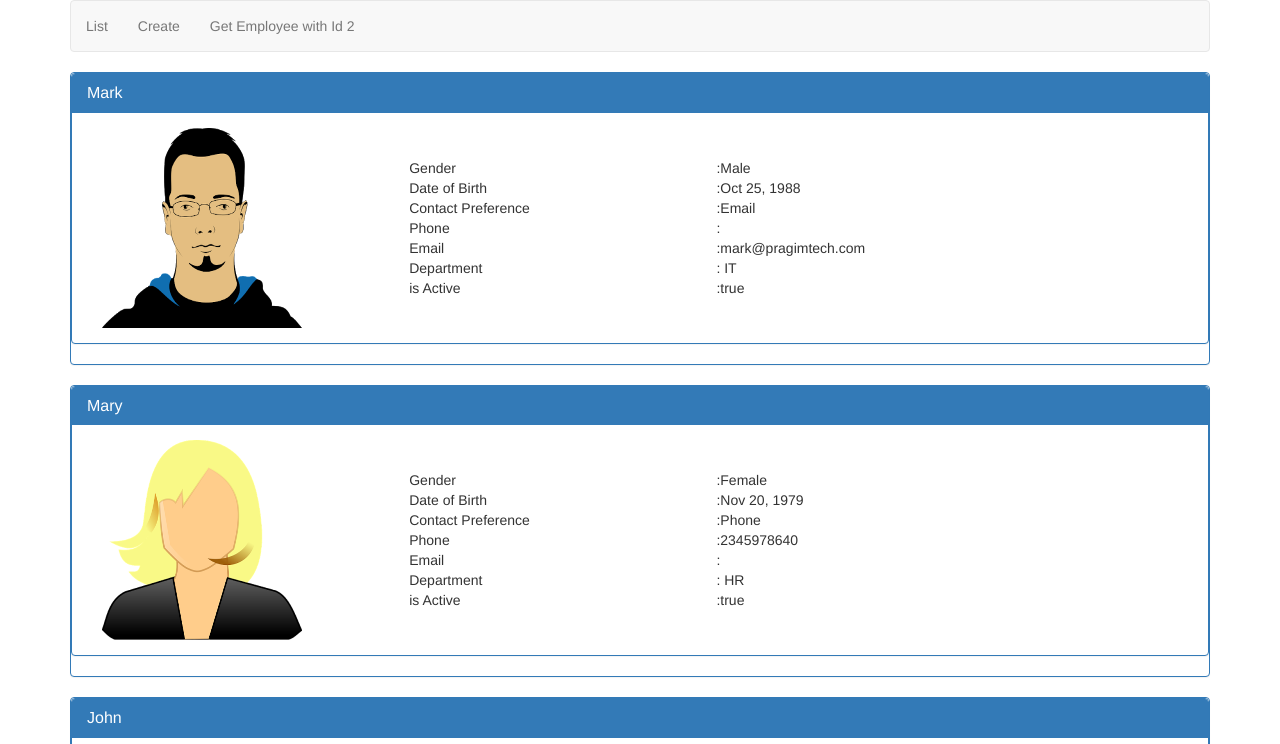
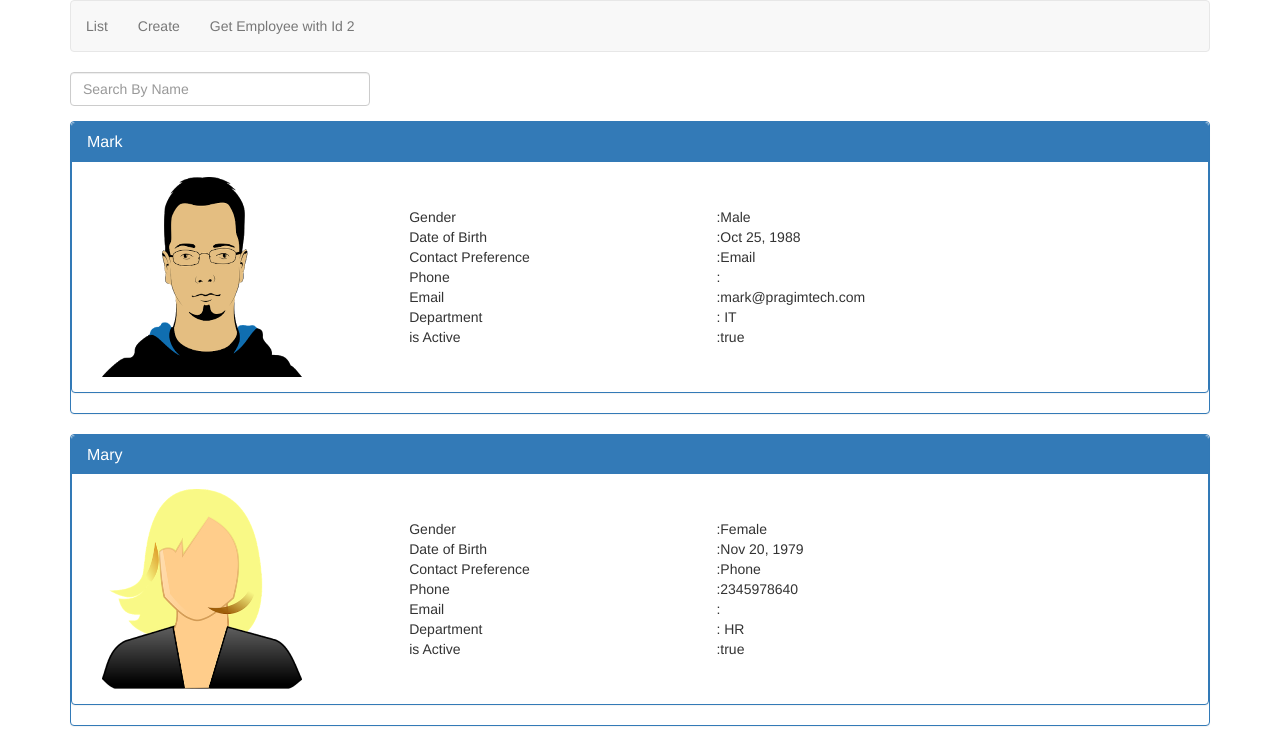
Before and after one commit to jagadeesh04/angularCrud, an Angular app: page /list in a window 1280 px wide. Shown: the top 744 px of the page. Built offline with nearby package versions, Linux system fonts and the light colour scheme.

Commit message:
created filter pipe to search the list

```diff
--- a/src/app/app.module.ts
+++ b/src/app/app.module.ts
@@ -11,6 +11,7 @@ import { EmployeeService } from './employees/employee.service';
 import { EmployeesdisplayEmployeeComponent } from './employeesdisplay-employee.component';
 import { CreateEmployeeCanDeactivateGuardService } from './employees/create-employee-can-deactivate-guard.service';
 import { EmployeeDetailsComponent } from './employees/employee-details.component';
+import { EmployeeFilterPipe } from './employees/employee-filer.pipe';
 
 const appRoutes: Routes = [
   { path: 'list', component: ListEmployeesComponent },
@@ -29,7 +30,8 @@ const appRoutes: Routes = [
     ListEmployeesComponent,
     CreateEmployeeComponent,
     EmployeesdisplayEmployeeComponent,
-    EmployeeDetailsComponent
+    EmployeeDetailsComponent,
+    EmployeeFilterPipe
   ],
   imports: [
     BrowserModule,
--- /dev/null
+++ b/src/app/employees/employee-filer.pipe.ts
@@ -0,0 +1,15 @@
+import { PipeTransform, Pipe } from '@angular/core';
+import { Employee } from '../models/employee.model'
+
+@Pipe({
+    name: 'employeeFilter'
+})
+export class EmployeeFilterPipe implements PipeTransform {
+    transform(employees: Employee[], searchTerm:string){
+        if(!employees || !searchTerm) {
+            return employees;
+        }
+
+        return employees.filter(e => e.name.toLowerCase().indexOf(searchTerm.toLowerCase()) !== -1);
+    }
+}
--- a/src/app/employees/list-employees.component.html
+++ b/src/app/employees/list-employees.component.html
@@ -1,5 +1,10 @@
 
-<div class="panel panel-primary" *ngFor="let employee of employees">
+
+<div class="form-group">
+  <input type="text" placeholder="Search By Name" style="width: 300px" class="form-control"
+      [(ngModel)]="searchTerm">
+</div>
+<div class="panel panel-primary" *ngFor="let employee of employees | employeeFilter: searchTerm">
 
   <div (click)="onClick(employee.id)" class="pointCursor">
   <app-employeesdisplay-employee [employee]="employee" #childComponent></app-employeesdisplay-employee>
--- a/src/app/employees/list-employees.component.ts
+++ b/src/app/employees/list-employees.component.ts
@@ -10,6 +10,7 @@ import { Router } from '@angular/router'
 export class ListEmployeesComponent implements OnInit {
 
   employees: Employee[];
+  searchTerm: string;
   constructor(private _employeeService: EmployeeService, private _router: Router){}
 
 
```
